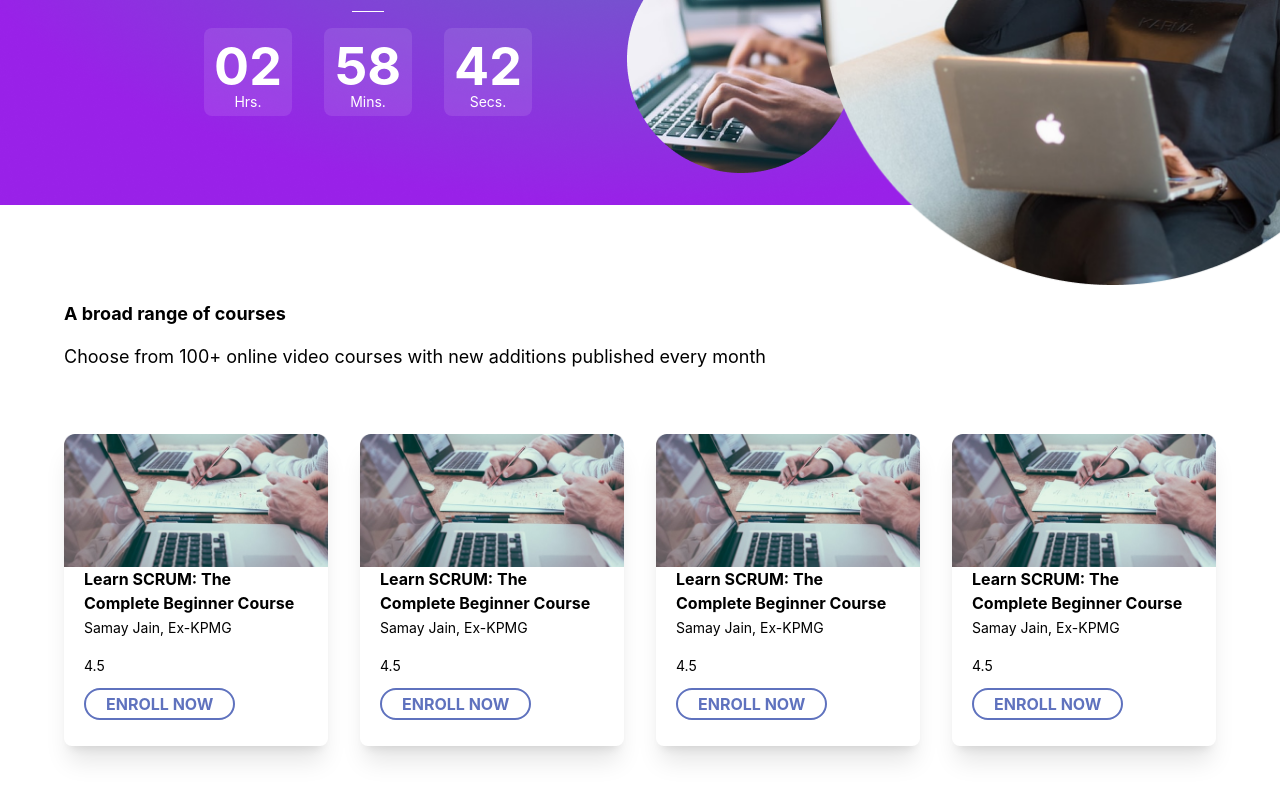
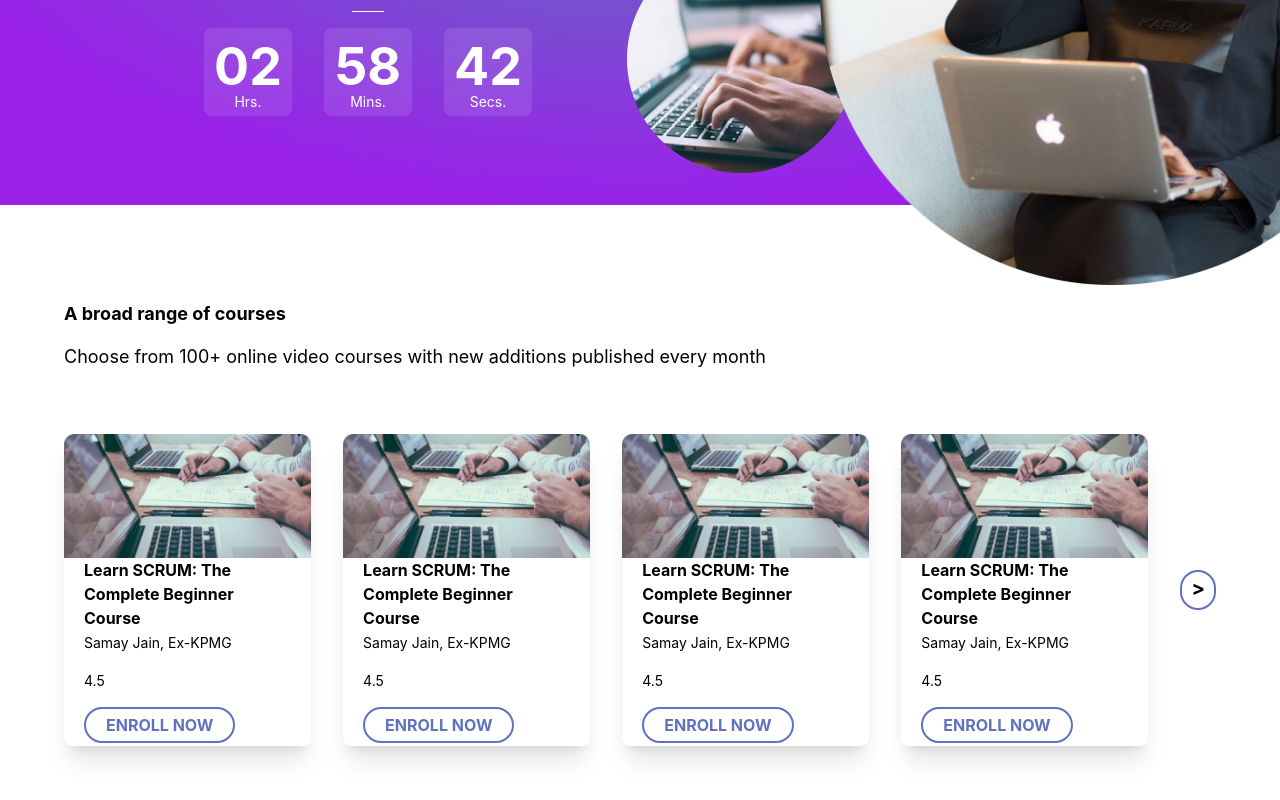
Before and after one commit to moniruzzaman01/task-DiGiLABS, a React (Create React App) app: page / in a window 1280 px wide. Shown: the part 499-1299 px from the top of the page. Built offline with nearby package versions, Linux system fonts and the light colour scheme.

Commit message:
courses section done

```diff
--- a/src/Components/Courses.js
+++ b/src/Components/Courses.js
@@ -11,7 +11,7 @@ const Courses = () => {
         Choose from 100+ online video courses with new additions published every
         month
       </p>
-      <div className=" flex gap-8">
+      <div className=" flex gap-8 items-center">
         {[1, 2, 3, 4].map((a) => (
           <div className=" h-[312px] w-[282px] rounded-lg shadow-xl ">
             <img src={img} alt="" />
@@ -24,12 +24,15 @@ const Courses = () => {
                 <span>4.5</span>
                 <span></span>
               </div>
-              <span className=" border-2 border-[#5f72be] px-5 py-1 font-bold rounded-full text-[#5f72be] uppercase ">
+              <span className=" inline-block border-2 border-[#5f72be] px-5 py-1 font-bold rounded-full text-[#5f72be] uppercase cursor-pointer">
                 enroll now
               </span>
             </div>
           </div>
         ))}
+        <div className=" h-10 w-10 cursor-pointer border-2 border-[#5f72be] rounded-full">
+          <p className="text-xl text-center leading-8 font-bold ">{">"}</p>
+        </div>
       </div>
     </div>
   );
```
